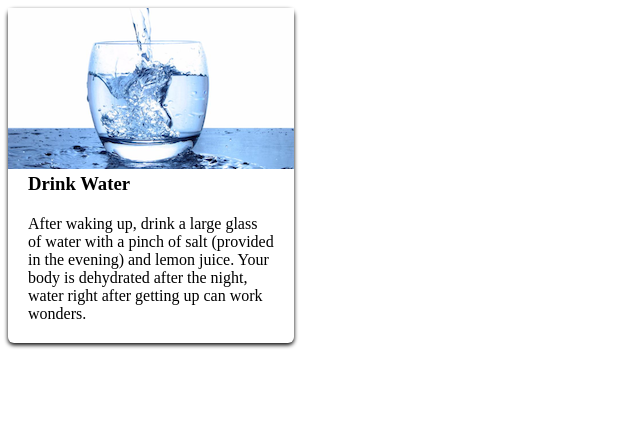
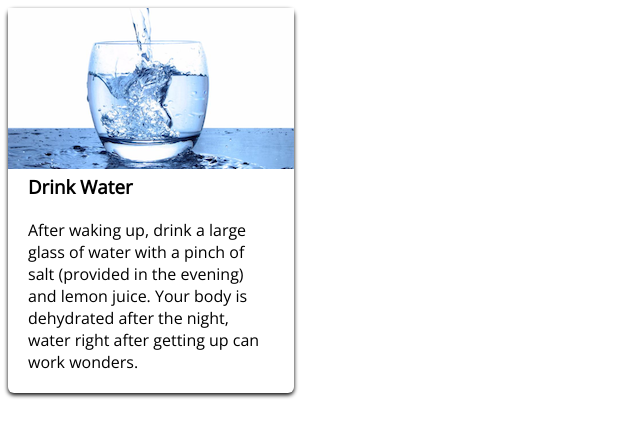
Before and after one commit to imked/morning-app, a React (Create React App) app: page / in a window 1280 px wide. Shown: the top 438 px of the page, without its empty margins (0-640 px from the left). Built offline with nearby package versions, Linux system fonts and the light colour scheme.

Commit message:
Install helmet and import font

```diff
--- a/package.json
+++ b/package.json
@@ -14,6 +14,7 @@
     "prop-types": "15.7.2",
     "react": "^16.8.2",
     "react-dom": "^16.8.2",
+    "react-helmet": "^5.2.0",
     "react-router-dom": "4.3.1",
     "react-scripts": "2.1.5",
     "styled-components": "4.1.3"
--- a/src/app/App.js
+++ b/src/app/App.js
@@ -1,10 +1,18 @@
 import React, { Component } from 'react'
 import Card from '../cards/Card'
+import Helmet from 'react-helmet'
 
 export default class App extends Component {
   render() {
     return (
       <div>
+        <Helmet>
+          <title>Morning App</title>
+          <link
+            href="https://fonts.googleapis.com/css?family=Open+Sans"
+            rel="stylesheet"
+          />
+        </Helmet>
         <Card />
       </div>
     )
--- a/src/cards/Card.js
+++ b/src/cards/Card.js
@@ -6,6 +6,7 @@ const StyledCard = styled.section`
   background: '#FFFFFF';
   box-shadow: 0 2px 4px 0;
   border-radius: 6px;
+  font-family: 'Open Sans', sans-serif;
 
   > h3,
   p {
```
Also changed, not shown: 1 other file (tests, documents, lock files or other folders).
